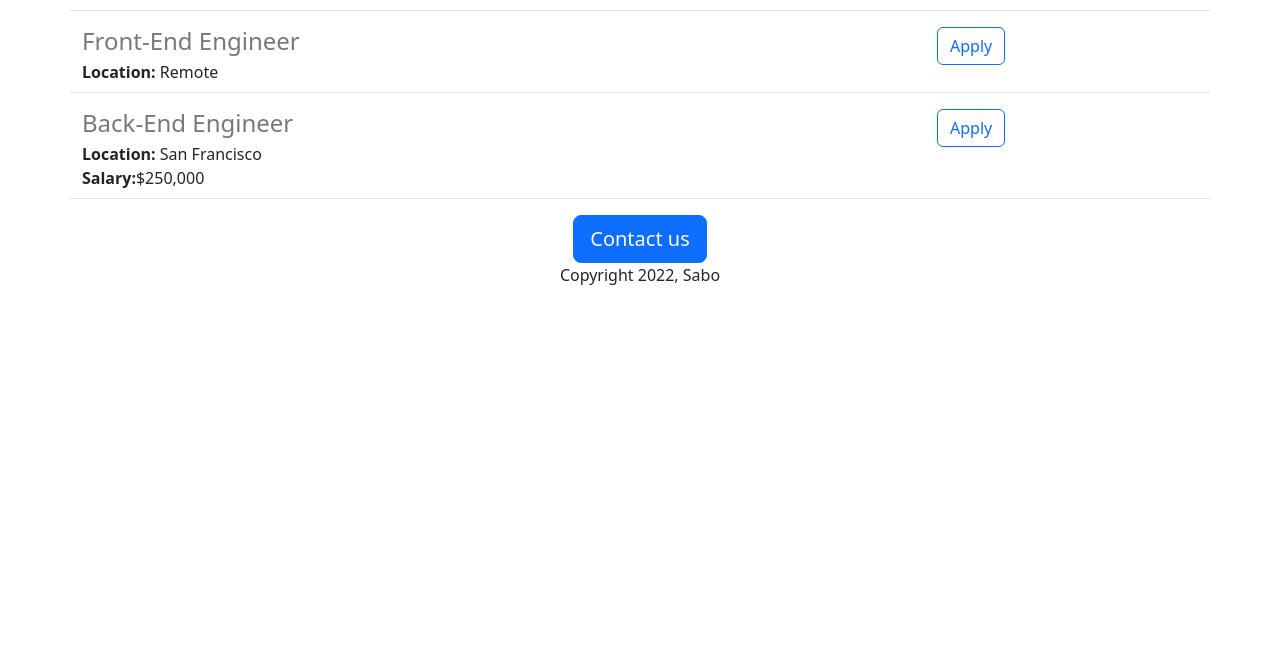
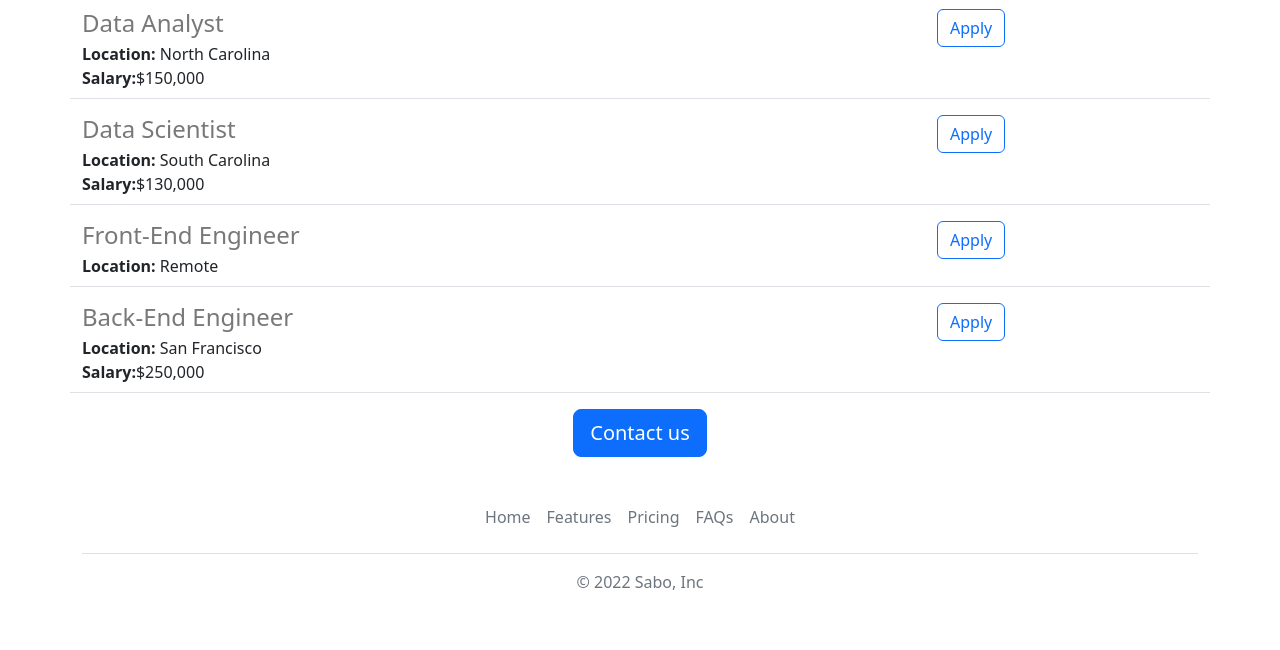
Before and after one commit to Sabo11202005/Sabo-careers-website, a Flask app: page / in a window 1280 px wide. Shown: the part 901-1551 px from the top of the page. Before the commit the page ends 1186 px from the top, so only its background shows below. Run offline with Flask 2, Linux system fonts and the light colour scheme.

Commit message:
Functional and aesthetic improvements.

```diff
--- /dev/null
+++ b/templates/footer.html
@@ -0,0 +1,12 @@
+<div class="container">
+  <footer class="py-3 my-4">
+    <ul class="nav justify-content-center border-bottom pb-3 mb-3">
+      <li class="nav-item"><a href="#" class="nav-link px-2 text-muted">Home</a></li>
+      <li class="nav-item"><a href="#" class="nav-link px-2 text-muted">Features</a></li>
+      <li class="nav-item"><a href="#" class="nav-link px-2 text-muted">Pricing</a></li>
+      <li class="nav-item"><a href="#" class="nav-link px-2 text-muted">FAQs</a></li>
+      <li class="nav-item"><a href="#" class="nav-link px-2 text-muted">About</a></li>
+    </ul>
+    <p class="text-center text-muted">&copy; 2022 Sabo, Inc</p>
+  </footer>
+</div>
--- a/templates/home.html
+++ b/templates/home.html
@@ -10,18 +10,28 @@
      #banner {
        height: 360px;
        width: 100%;
+       object-fit: cover;
+       margin-bottom: 16px;
      }
    </style>
 
  </head>
   <body>
+    {% include 'navbar.html' %}
+    <img class='img-fluid' id='banner' src='https://sabo-careers-website.sabo11202005.repl.co/static/banner.jpg'>
     <div class='container'>
       <h1 class="text-center mt-2 mb-4">Sabo Careers</h1>
-    <img class='img-fluid' id='banner' src='https://sabo-careers-website.sabo11202005.repl.co/static/banner.jpg'>
-    <h2 class="text-center mt-3 mb-4">About Sabo</h2>
+
+    <div class='row' style='margin-bottom:16px'>
+      <div class='col-md-6'>
     <p class="lead">
       Lorem ipsum dolor sit amet, consectetur adipiscing elit, sed do eiusmod tempor incididunt ut labore et dolore magna aliqua. Ut enim ad minim veniam, quis nostrud exercitation ullamco laboris nisi ut aliquip ex ea commodo consequat. Duis aute irure dolor in reprehenderit in voluptate velit esse cillum dolore eu fugiat nulla pariatur. Excepteur sint occaecat cupidatat non proident, sunt in culpa qui officia deserunt mollit anim id est laborum.
     </p>
+      </div>
+      <div class='d-none d-md-block col-md-6'>
+      <img src='/static/people.jpg' style='height:320px; border-radius:4px;'>
+      </div>
+    </div>
     <h2 class="text-center mt-2 mb-4">Job Openings</h2>
     <div>
       {% for job in jobs %}
@@ -29,11 +39,14 @@
       {% endfor %}
     </div>
 
-      <div class='text-center'><button class="btn btn-primary btn-lg">Contact us</button>
-        <p class='mt-04'>Copyright 2022, Sabo</p>
+      <div class='text-center'>
+        <a href='mailto:ichapisabo14@gmail.com?subject=Question%20about%20job%20opening&body=My%20name%3A%20%3Cyour%20name%20here%3E%0D%0A%0D%0AMy%20Question%3A%20%3Center%20question%20here%3E' class="btn btn-primary btn-lg">Contact us</a>
+
       </div>
 
     </div>
 
+    {% include 'footer.html' %}
+
   </body>
 </html>
--- a/templates/jobitem.html
+++ b/templates/jobitem.html
@@ -12,7 +12,7 @@
   {% endif %}
   </div>
   <div class='col-3'>
-    <button type="button" class="btn btn-outline-primary">Apply</button>
+    <a href='mailto:ichapisabo14@gmail.com?subject=Application%20for%20{{job['title']}}&body=My%20name%3A%20%3Cyour%20name%20here%3E%0D%0A%0D%0AMy%20Resume%3A%20%3Cresume%20link%3E%0D%0A%0D%0AMy%20linkedln%20link%3A%20%3Clinkedln%20link%3E' type="button" class="btn btn-outline-primary">Apply</a>
   </div>
 
 </div>
--- /dev/null
+++ b/templates/navbar.html
@@ -0,0 +1,11 @@
+<nav class="navbar shadow-sm fixed-top bg-white">
+  <div class="container-fluid">
+    <a class="navbar-brand" href="#">
+      <img src="/static/logo.svg" alt="Logo" width="30" height="24" class="d-inline-block align-text-top">
+      Sabo
+    </a>
+  </div>
+</nav>
+<div style='height:56px'>
+
+</div>
```
Also changed, not shown: static/logo.svg (added), 1 other file.
